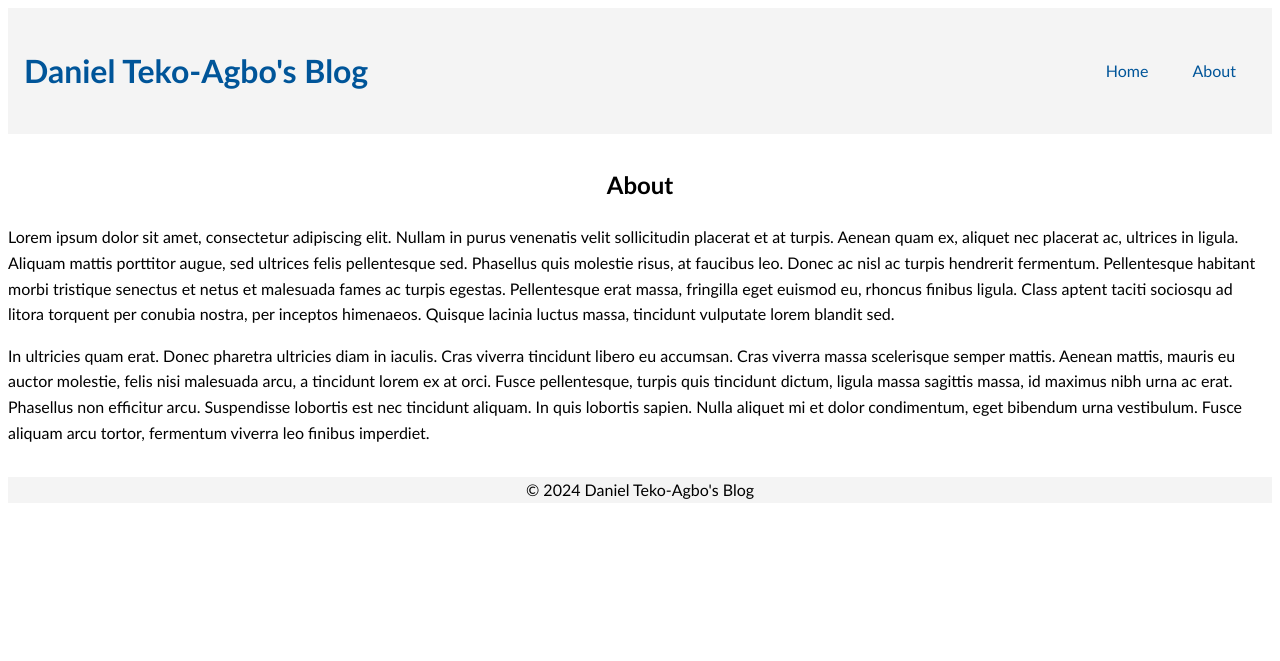
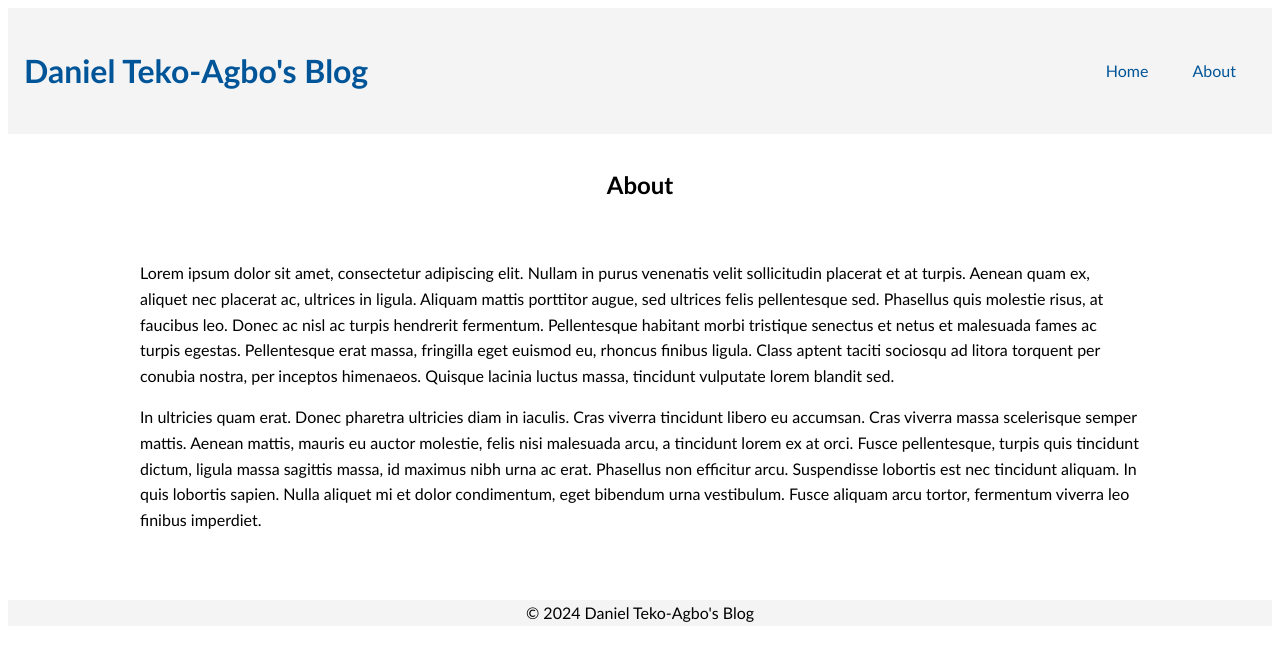
Before and after one commit to DanielTeko-Agbo/blog, a Jekyll site: the page built from about.md, in a window 1280 px wide. Shown: the top 661 px of the page. Built offline with Jekyll 4.4.1, drawn with Linux system fonts in a browser that asks for light colours.

Commit message:
Modified Content

```diff
--- a/_layouts/default.html
+++ b/_layouts/default.html
@@ -18,7 +18,7 @@
     <main>
         <h2 class="center">{{ page.title }}</h2>
 
-        <div>{{ content }}</div>
+        <div class="decent">{{ content }}</div>
     </main>
 
     <footer>
```
